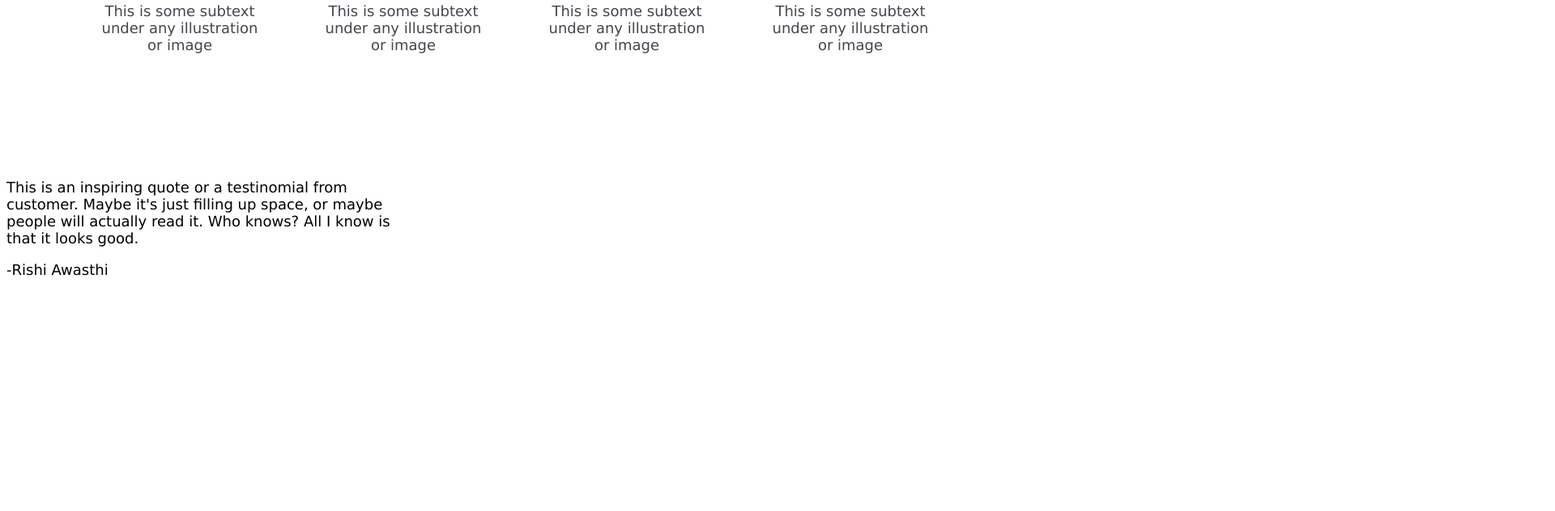
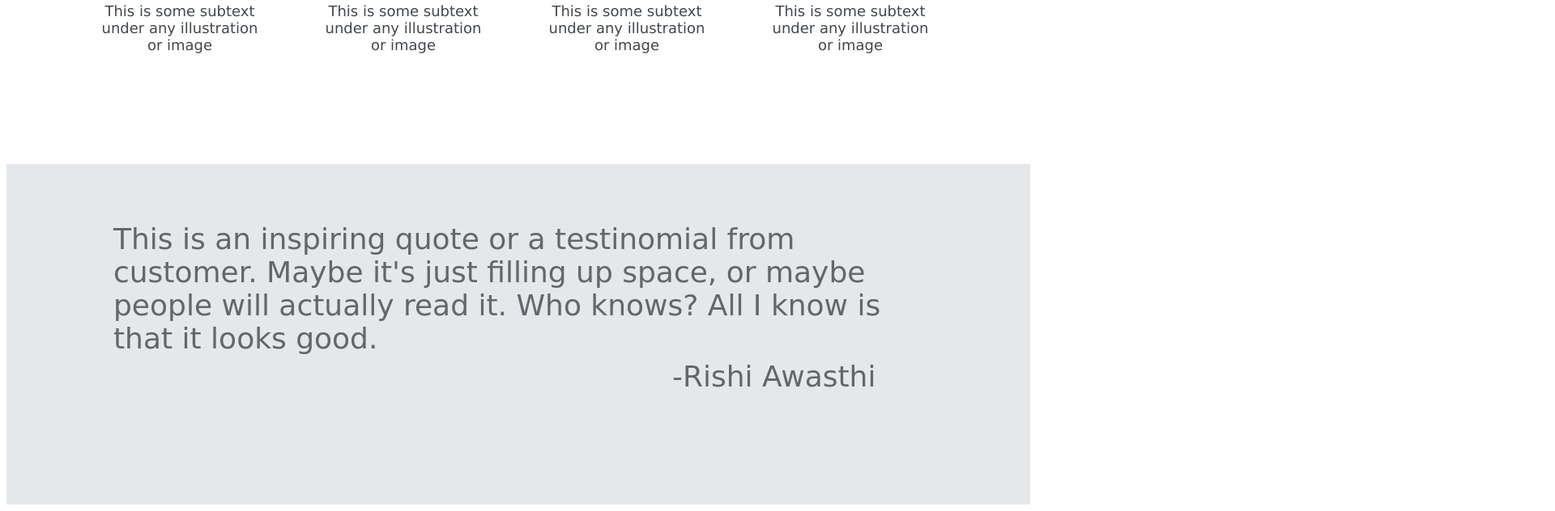
Before and after one commit to Rishi9563/Landing-page, a plain HTML site: page index.html in a window 1280 px wide. Shown: the part 979-1611 px from the top of the page at 81% size, 1920 px wide, since content can reach past the window. Before the commit the page ends 1341 px from the top, so only its background shows below. Drawn offline with Linux system fonts and the light colour scheme.

Commit message:
Edit styles.css file for quote part of page
Add styles to make quote more attractive

```diff
--- a/styles.css
+++ b/styles.css
@@ -107,3 +107,22 @@ button {
     justify-content: center;
     align-items: center;
 }
+
+.quote {
+    background-color : #e5e7eb;
+    font-family : cursive;
+    color : #63666b;
+    font-size: 36px;
+    padding : 72px;
+}
+
+.quote .text {
+    margin: auto;
+    width : 1000px;
+}
+
+.quote .author {
+    position: relative;
+    left : 750px;
+    bottom : 30px;
+}
```
